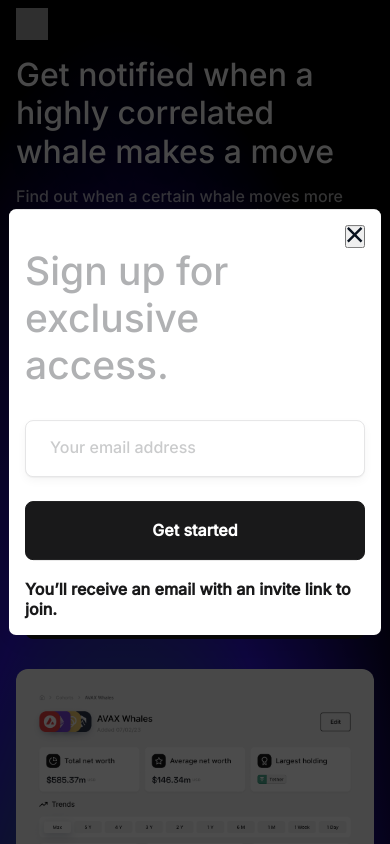
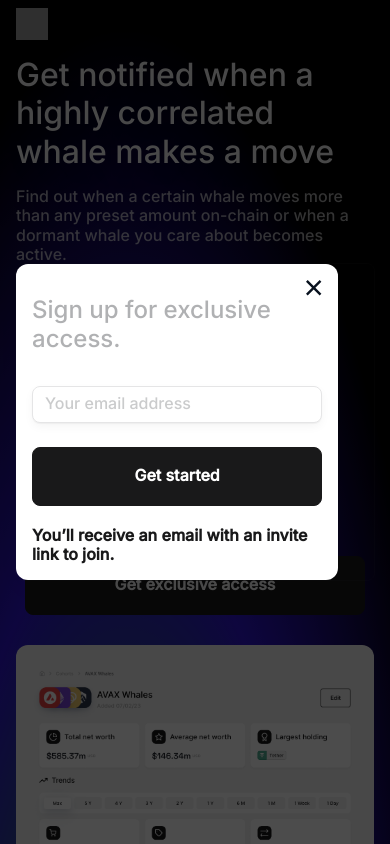
Before and after one commit to Rahullokare/Loch-Frontend-Task, a React (Vite) app: page / in a window 390 px wide. Both pictures are taken after a click on the button "Get exclusive access". Shown: the top 844 px of the page. Built offline with nearby package versions, Linux system fonts and the light colour scheme; grey boxes are pictures that could not be loaded.

Commit message:
responsive design slider

```diff
--- a/src/components/GetExclusiveAccess.tsx
+++ b/src/components/GetExclusiveAccess.tsx
@@ -14,9 +14,11 @@ const GetExclusiveAccess = () => {
         <Modal open={open}>
           <div className={styles.modal}>
             <div className={styles.modalHeader}>
-              <button onClick={() => setOpen(false)}>
-                <img src={closeBtn} alt="Close Button" />
-              </button>
+              <img
+                src={closeBtn}
+                onClick={() => setOpen(false)}
+                alt="Close Button"
+              />
             </div>
             <h1>Sign up for exclusive access.</h1>
             <EmailForm />
--- a/src/components/NotificationSlider.tsx
+++ b/src/components/NotificationSlider.tsx
@@ -22,16 +22,16 @@ const NotificationSlider = () => {
   const breakpoints = {
     // Define breakpoints and their settings
     320: {
-      slidesPerView: 1.7,
-      spaceBetween: 0,
+      slidesPerView: 1.8,
+      spaceBetween: 10,
     },
     640: {
       slidesPerView: 1.7,
-      spaceBetween: 0,
+      spaceBetween: 10,
     },
     768: {
       slidesPerView: 1.8,
-      spaceBetween: 40,
+      spaceBetween: 10,
     },
     1024: {
       slidesPerView: 1.8,
@@ -52,7 +52,6 @@ const NotificationSlider = () => {
 
       <Swiper
         breakpoints={breakpoints}
-        spaceBetween={0}
         loop={true}
         keyboard={{
           enabled: true,
--- a/src/styles/GetExclusiveAccess.module.css
+++ b/src/styles/GetExclusiveAccess.module.css
@@ -12,6 +12,8 @@
   .modal {
     background-color: #fff;
     padding: 1rem;
+    width: 90%;
+    border-radius: 12px;
   }
   .modalHeader {
     display: flex;
@@ -26,7 +28,7 @@
     color: #fff;
     cursor: pointer;
     text-align: center;
-    margin-top: 24px;
+    /* margin-top: 24px; */
     /* Button Label */
     font-family: Inter;
     font-size: 16px;
@@ -55,7 +57,7 @@
     width: 326px;
     /* Heading 3 */
     font-family: Inter;
-    font-size: 39px;
+    font-size: 24px;
     font-style: normal;
     font-weight: 500;
     line-height: 120%; /* 46.8px */
--- a/src/styles/NotificationSlider.module.css
+++ b/src/styles/NotificationSlider.module.css
@@ -59,3 +59,11 @@
   height: 14px; /* Set the height of the checkbox */
   border-radius: 4.2px; /* Apply a circular border radius to create a rounded checkbox */
 }
+@media (max-width: 900px) {
+  .container {
+    color: #fff;
+    display: flex;
+    width: 350px;
+    overflow: hidden;
+  }
+}
--- a/src/styles/RightContainer.module.css
+++ b/src/styles/RightContainer.module.css
@@ -100,4 +100,13 @@
   .container {
     display: none;
   }
+  .input {
+    width: 100%;
+    padding: 10px 12px;
+  }
+  .submitBtn {
+    width: 100%;
+    height: 59px;
+    padding: 12px 16px;
+  }
 }
```
